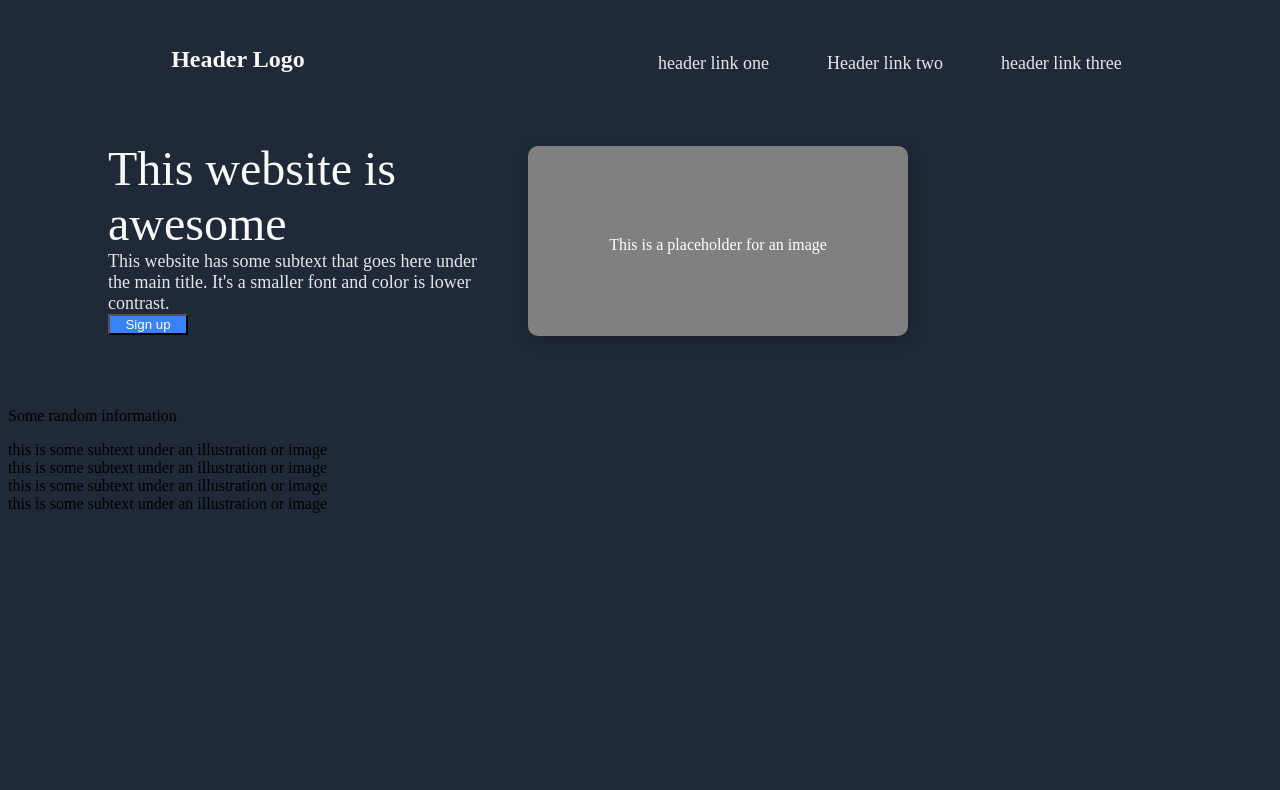
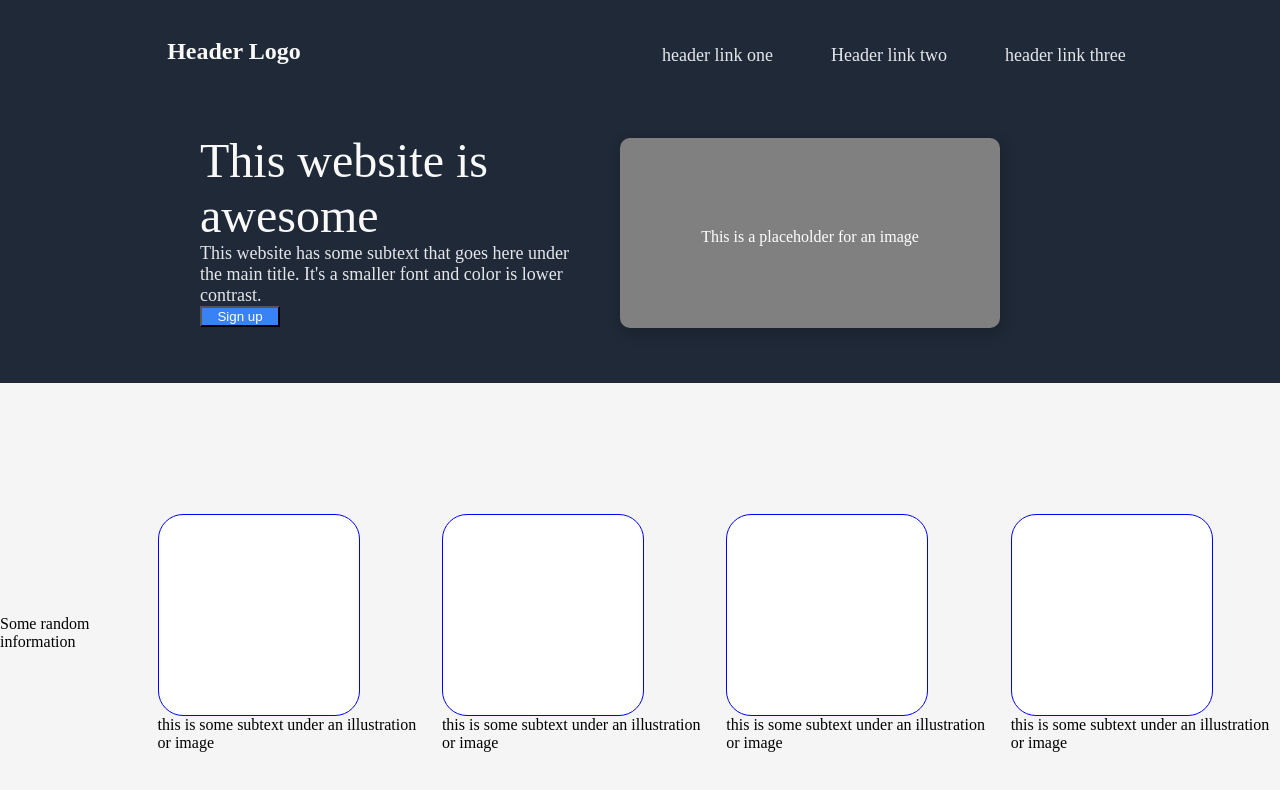
Before and after one commit to Bradlj03/Landing-Page---Odin-Project, a plain HTML site: page index.html in a window 1280 px wide. Shown: the top 790 px of the page. Drawn offline with Linux system fonts and the light colour scheme.

Commit message:
Updated third section with 4 blue boxes, rounded corners, ad text. This section is not complete, need to fis=x text wrap and title line.

```diff
--- a/index.html
+++ b/index.html
@@ -49,23 +49,25 @@
         </div>
     </div>
     <div class="thirdSection_container">
-        <p>Some random information</p>
+    <p>Some random information</p>
+            <div>
+                <div class="smallModalBoxes"></div>
+                <div class="text">this is some subtext under an illustration or image</div>
+            </div>
+            <div>
+                <div class="smallModalBoxes"></div>
+                <div class="text">this is some subtext under an illustration or image</div>
+            </div>
+            <div>
+                <div class="smallModalBoxes"></div>
+                <div class="text">this is some subtext under an illustration or image</div>
+            </div>
+            <div>
+                <div class="smallModalBoxes"></div>
+                <div class="text">this is some subtext under an illustration or image</div>
+            </div>
 
-        <div class="smallModalBoxes">
-            <div class="text">this is some subtext under an illustration or image</div>
-        </div>
 
-        <div class="smallModalBoxes">
-            <div class="text">this is some subtext under an illustration or image</div>
-        </div>
-
-        <div class="smallModalBoxes">
-            <div class="text">this is some subtext under an illustration or image</div>
-        </div>
-
-        <div class="smallModalBoxes">
-            <div class="text">this is some subtext under an illustration or image</div>
-        </div>
     </div>
 
 
--- a/style.css
+++ b/style.css
@@ -1,5 +1,7 @@
 body{
 	background-color: #1f2937;
+	margin: 0px;
+
 }
 h1{
     color:#F9FAF8;
@@ -61,12 +63,10 @@ h1{
 	height: 300px;
 	width: 800px;
 	display:flex;
-	row-gap:none;
 	align-items: center;
 	justify-content:space-between;
-	margin-left: 100px;
-	margin-right: 100px;
-
+	flex-wrap: wrap;
+	padding-left: 200px;
 
 }
 
@@ -96,7 +96,24 @@ h1{
 	box-shadow: 2px 4px 16px rgba(0,0,0,.2);
 	justify-content: center;
 }
+.thirdSection_container{
+	background-color: whitesmoke;
+	width: 100%;
+	height: 500px;
+	display: flex;
+	align-items: center;
+	justify-content: center;
+	gap: 15px;
 
-.thirdSelection_container p{
-	color: black;
 }
+.thirdSection_container .smallModalBoxes{
+	display: flex;
+	flex: row;
+	height: 200px;
+	width: 200px;
+	border-style: solid;
+	border-color: blue;
+	border-width: thin;
+	border-radius: 25px;
+	background-color: white;
+}
```
